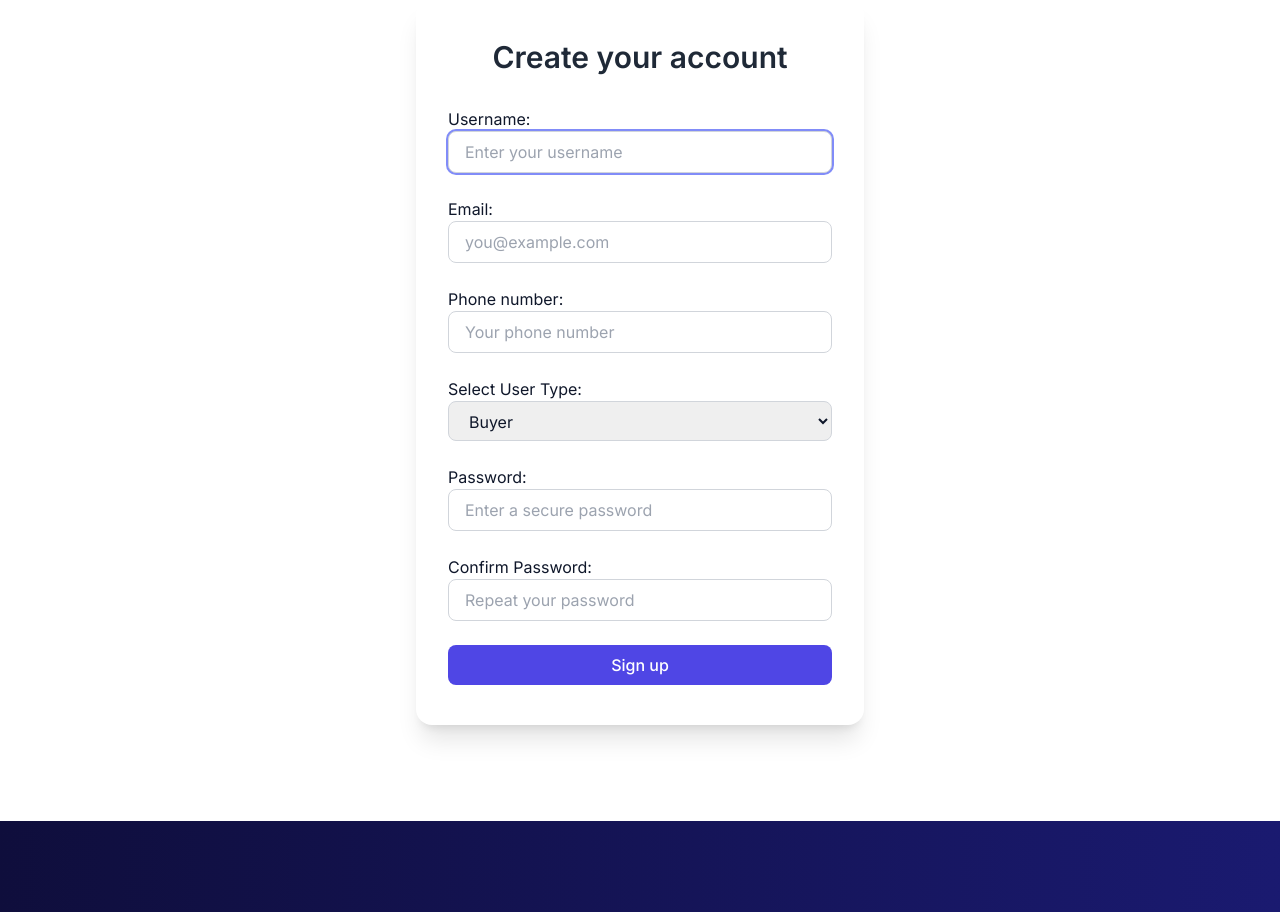
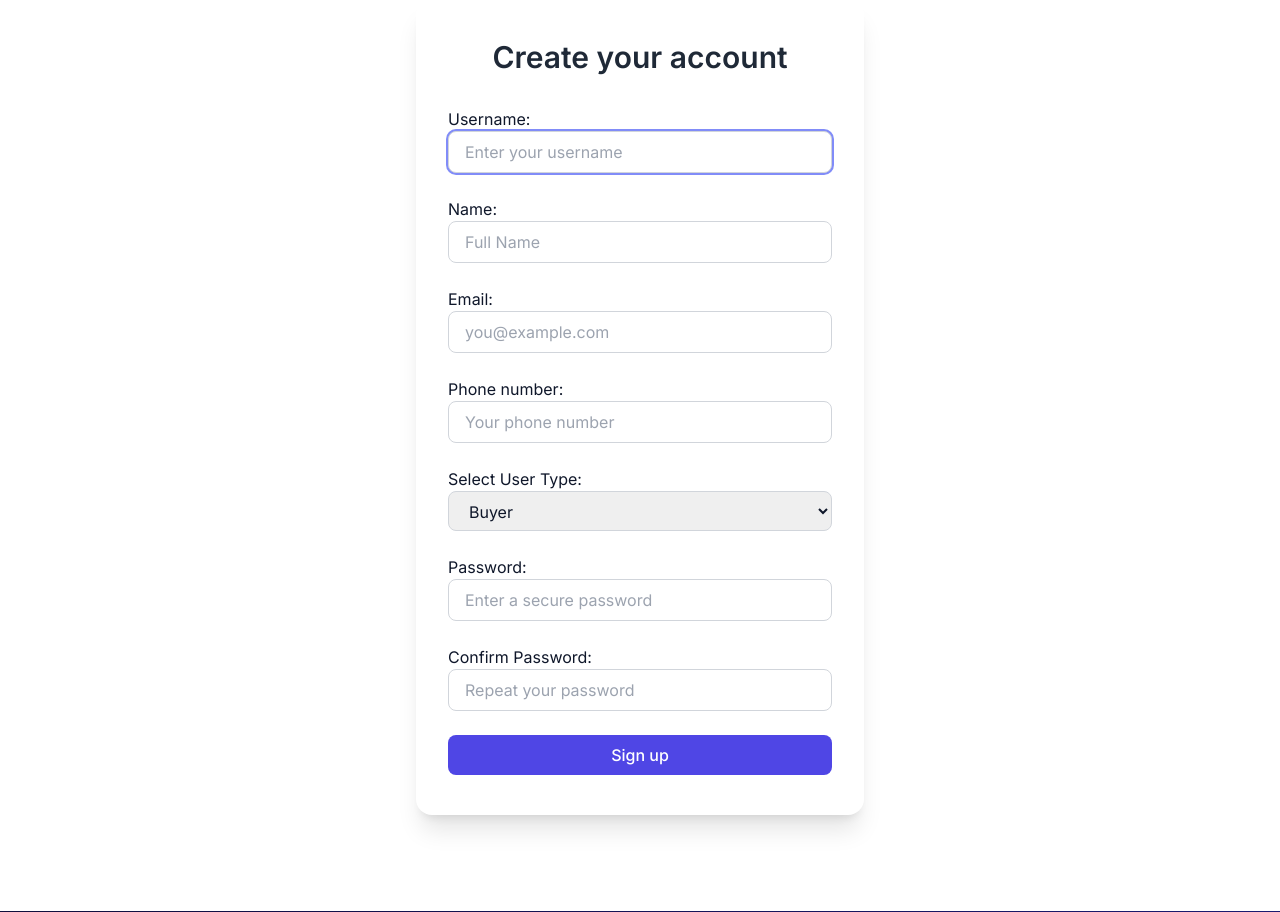
Before and after one commit to oppenheimm/VERKLEGT2, a Django app: page /users/signup/ in a window 1280 px wide. Shown: the part 157-1069 px from the top of the page. Run offline with Django 5.2, Linux system fonts and the light colour scheme; some libraries are stand-ins or nearby versions.

Commit message:
add name to signup

```diff
--- a/verklegt2/users/forms.py
+++ b/verklegt2/users/forms.py
@@ -16,6 +16,19 @@
             'placeholder': 'Enter your username',
         })
     )
+
+    name = forms.CharField(
+        widget=forms.TextInput(attrs={
+            'class': (
+                'w-full px-4 py-2 '
+                'border border-gray-300 '
+                'rounded-lg focus:outline-none '
+                'focus:ring-2 focus:ring-indigo-400'
+            ),
+            'placeholder': 'Full Name',
+        })
+    )
+
     email = forms.EmailField(
         widget=forms.EmailInput(attrs={
             'class': (
@@ -86,7 +99,7 @@
 
     class Meta(UserCreationForm.Meta):
         model = User
-        fields = ('username', 'email', 'user_type', 'phone', 'company_name', 'password1', 'password2')
+        fields = ('username', 'name', 'email', 'user_type', 'phone', 'company_name', 'password1', 'password2')
 
     def clean(self):
         cleaned = super().clean()
--- a/verklegt2/users/templates/users/signup.html
+++ b/verklegt2/users/templates/users/signup.html
@@ -17,6 +17,13 @@
         {{ form.username.label_tag }}
         {{ form.username }}
         {{ form.username.errors }}
+      </div>
+
+      <!-- Full name -->
+      <div class="mb-6">
+        {{ form.name.label_tag }}
+        {{ form.name }}
+        {{ form.name.errors }}
       </div>
 
       <!-- Email -->
```
